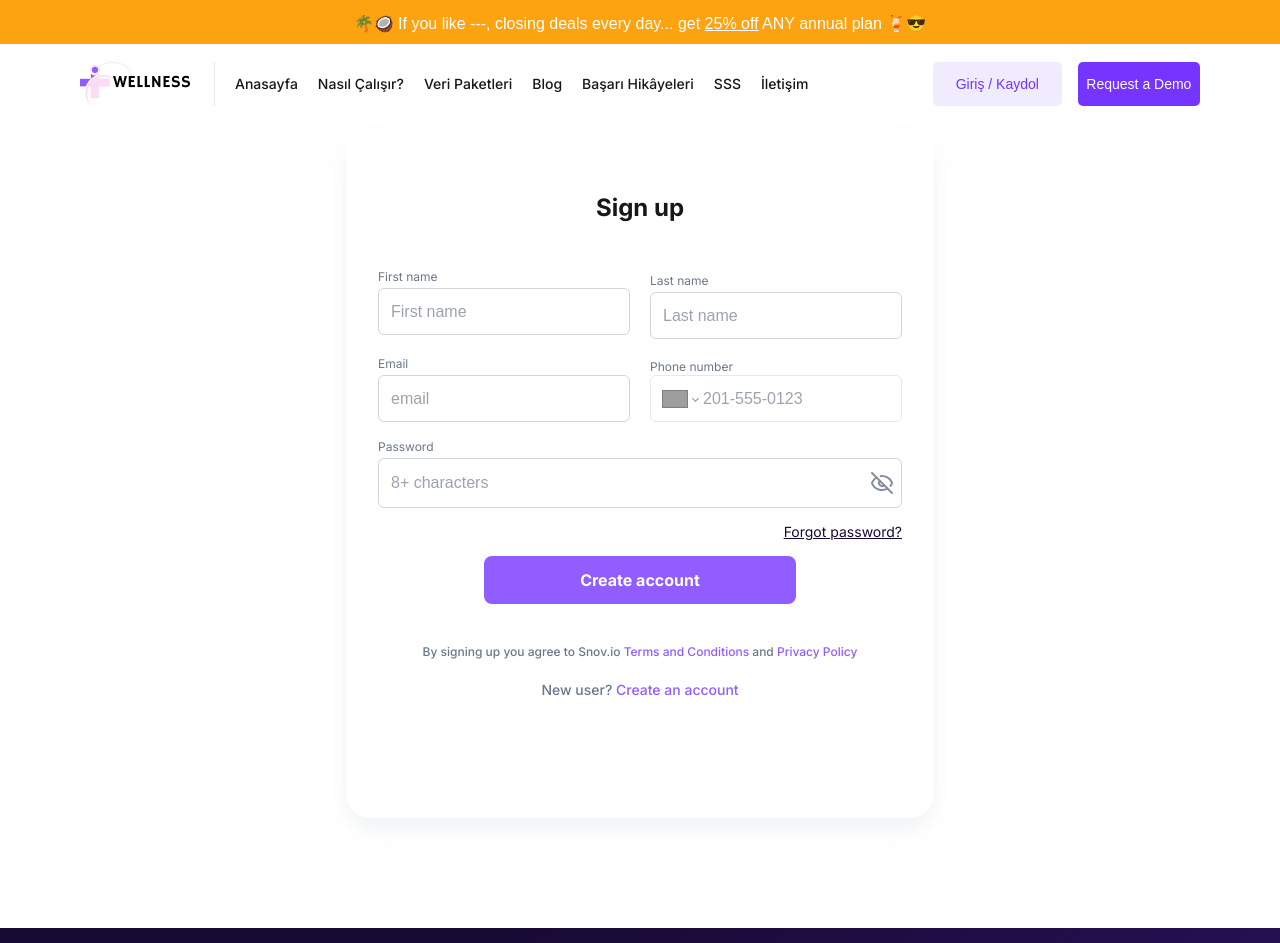
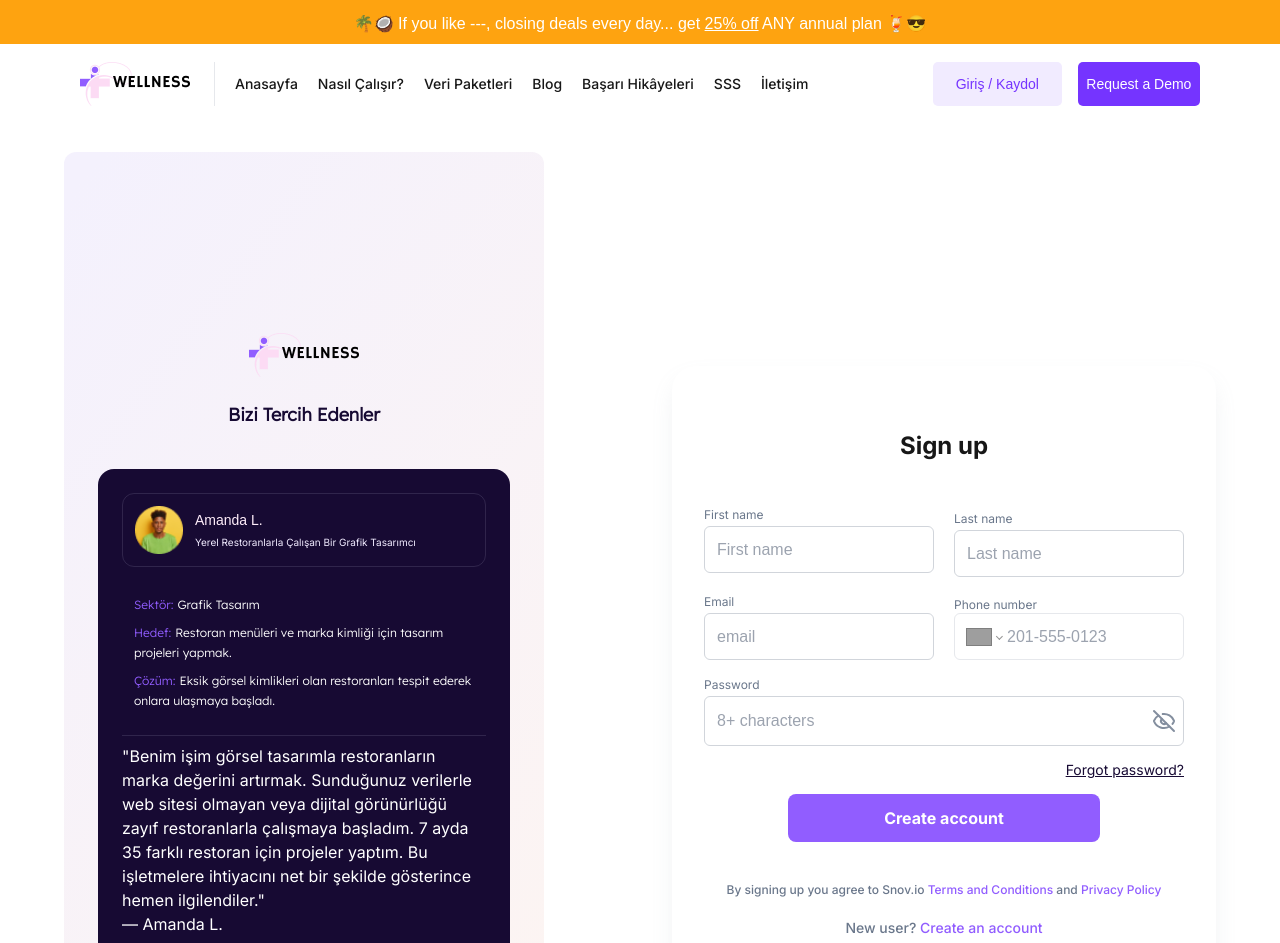
Before and after one commit to Medyanes-360/big-data-sale, a Next.js app: page /register in a window 1280 px wide. Shown: the top 943 px of the page. Built offline with nearby package versions, Linux system fonts and the light colour scheme; grey boxes are pictures that could not be loaded.

Commit message:
feat(Signup Page): added TestimonialsSection and mockdata

```diff
--- a/components/registerPage/index.jsx
+++ b/components/registerPage/index.jsx
@@ -1,12 +1,34 @@
 import PageContainer from "@/containers/PageContainers";
 import React from "react";
 import RegisterForm from "./registerForm";
+import TestimonialsSection from "./testimonialsSection";
+import wellnes from "@/public/assets/logo/welness_black.webp";
+import Image from "next/image";
 
 const RegisterPage = () => {
   return (
-    <PageContainer>
-      <div className="flex md:flex-row flex-col h-screen md:gap-32 m-auto">
-        <RegisterForm />
+    <PageContainer className="py-6 !px-6">
+      <div className="w-full max-w-6xl flex flex-col-reverse lg:flex-row gap-8 md:gap-32 items-center justify-center">
+        <div className="w-full md:max-w-[480px] md:h-[1032px] bg-bg-gradient flex flex-col items-center justify-center rounded-xl md:gap-6 py-12">
+          <Image
+            src={wellnes}
+            alt="Welness"
+            width={110}
+            className="items-center md:block hidden"
+            height={43.9}
+          />
+          <TestimonialsSection />
+        </div>
+        <div className="w-full lg:w-1/2 items-center justify-center flex flex-col">
+          <Image
+            src={wellnes}
+            alt="Welness"
+            width={110}
+            className="items-center md:hidden block"
+            height={43.9}
+          />
+          <RegisterForm />
+        </div>
       </div>
     </PageContainer>
   );
--- /dev/null
+++ b/components/registerPage/testimonialsSection/index.jsx
@@ -0,0 +1,34 @@
+"use client";
+import testimonialMockData from "@/public/testimonialMockData";
+import React from "react";
+import TestimonialCard from "./testimonialCard";
+import { TestimonialCarousel } from "@/globalElements/EmblaCarousel/TestimonialCarousel";
+
+const TestimonialsSection = () => {
+  return (
+    <section className="max-h-screen w-full">
+      <div className="gap-6 flex flex-col items-center">
+        <h1 className="text-lg text-center font-semibold text-tertiary-900 font-lexend">
+          Bizi Tercih Edenler
+        </h1>
+        <div className="flex flex-col items-center justify-center w-full">
+          <TestimonialCarousel
+            slides={testimonialMockData}
+            options={{ align: "start", containScroll: "trimSnaps" }}
+          >
+            {testimonialMockData?.map((item, index) => (
+              <div
+                key={index}
+                className="flex-[0_0_100%] py-4 items-center justify-center px-4 sm:px-8 md:px-6"
+              >
+                <TestimonialCard item={item} />
+              </div>
+            ))}
+          </TestimonialCarousel>
+        </div>
+      </div>
+    </section>
+  );
+};
+
+export default TestimonialsSection;
--- /dev/null
+++ b/components/registerPage/testimonialsSection/testimonialCard/index.jsx
@@ -0,0 +1,38 @@
+"use client";
+import Image from "next/image";
+
+const TestimonialCard = ({ item }) => {
+  return (
+    <div className="bg-tertiary-900 rounded-2xl gap-2 flex flex-col p-6 shadow-card embla__slide !ps-6 w-full h-full">
+      <div className="border border-gray600 rounded-xl p-3 flex items-center gap-3 mb-2">
+        <div className="relative w-12 h-12 rounded-full shrink-0">
+          <Image alt={item.name} src={item.image} fill />
+        </div>
+        <div>
+          <div className="text-light200 text-sm font-light font-Lexend mb-1">
+            {item.name}
+          </div>
+          <div className="text-tertiary-50 text-[10px] leading-4 font-normal font-Inter">
+            {item.desc}
+          </div>
+        </div>
+      </div>
+      <div className="flex flex-col items-start justify-center border-b-[1px] border-gray600 p-3 pb-6 gap-2">
+        <div className="text-tertiary-400 font-lexend font-normal text-[12px] leading-5">
+          Sektör:<span className="text-white-default pl-1">{item.sector}</span>
+        </div>
+        <div className="text-tertiary-400 font-lexend font-normal text-[12px] leading-5">
+          Hedef:<span className="text-white-default pl-1">{item.goal}</span>
+        </div>
+        <div className="text-tertiary-400 font-lexend font-normal text-[12px] leading-5">
+          Çözüm:<span className="text-white-default pl-1">{item.solution}</span>
+        </div>
+      </div>
+      <p className="flex flex-col text-white-default text-[12px] leading-5 md:text-base p-0 font-normal font-Inter">
+        "{item.comment}"<div>— {item.name}</div>
+      </p>
+    </div>
+  );
+};
+
+export default TestimonialCard;
--- /dev/null
+++ b/globalElements/EmblaCarousel/TestimonialCarousel.jsx
@@ -0,0 +1,43 @@
+"use client";
+import React, { useEffect, useState } from "react";
+import useEmblaCarousel from "embla-carousel-react";
+
+export function TestimonialCarousel({ children, slides, options }) {
+  const [emblaRef, emblaApi] = useEmblaCarousel(options);
+  const [activeIndex, setActiveIndex] = useState(0);
+
+  useEffect(() => {
+    if (!emblaApi) return;
+
+    const onSelect = () => {
+      const selectedIndex = emblaApi.selectedScrollSnap(); //aktif olan card
+      setActiveIndex(selectedIndex);
+    };
+
+    emblaApi.on("select", onSelect);
+
+    return () => {
+      emblaApi.off("select", onSelect);
+    };
+  }, [emblaApi]);
+
+  return (
+    <div className="w-full overflow-hidden" ref={emblaRef}>
+      <div className="px-[10px] flex justify-start gap-[30px]">{children}</div>
+      <div className="flex gap-1 mb-[20px] items-center justify-center">
+        {slides?.map((item, index) => {
+          return (
+            <div
+              className={`${
+                activeIndex == index
+                  ? "w-[30px] h-[8px] bg-tertiary-500 rounded-[22px]"
+                  : "w-[8px] h-[8px] bg-[#E6DBFF] rounded-[22px]"
+              }`}
+              key={index}
+            ></div>
+          );
+        })}
+      </div>
+    </div>
+  );
+}
--- /dev/null
+++ b/public/testimonialMockData.js
@@ -0,0 +1,76 @@
+const testimonialMockData = [
+    {
+      id: 1,
+      name: "Amanda L.",
+      desc:"Yerel Restoranlarla Çalışan Bir Grafik Tasarımcı",
+      sector: "Grafik Tasarım",
+      goal: "Restoran menüleri ve marka kimliği için tasarım projeleri yapmak.",
+      solution:
+        "Eksik görsel kimlikleri olan restoranları tespit ederek onlara ulaşmaya başladı.",
+      comment:
+        "Benim işim görsel tasarımla restoranların marka değerini artırmak. Sunduğunuz verilerle web sitesi olmayan veya dijital görünürlüğü zayıf restoranlarla çalışmaya başladım. 7 ayda 35 farklı restoran için projeler yaptım. Bu işletmelere ihtiyacını net bir şekilde gösterince hemen ilgilendiler.",
+      image: "/assets/images/author.png",
+    },
+    {
+      id: 2,
+      name: "Elena G.",
+      desc:"Yazılımcı",
+      sector: "Yazılım ve Teknoloji",
+      goal: "KOBİ'lere uygun özel yazılım çözümleri sunmak.",
+      solution:
+        "Müşterilerin iş süreçlerini analiz ederek ihtiyaçlarına özel CRM yazılımları geliştirdi.",
+      comment:
+        "KOBİ müşterilerimize özel geliştirdiğimiz yazılımlar sayesinde iş süreçlerinde %40 oranında zaman tasarrufu sağladık. Çoğu müşterimiz, ilk 6 ayda gelirlerinde artış gözlemledi.",
+      image: "/assets/images/author.png"
+    },
+    {
+      id: 3,
+      name: "James P.",
+      desc:"Yerel Restoranlarla Çalışan Bir Grafik Tasarımcı",
+      sector: "E-Ticaret ve Perakende",
+      goal: "Küçük işletmelerin çevrimiçi satışlarını artırmak.",
+      solution:
+        "Modern e-ticaret platformları kullanarak müşterilerin ürünlerini çevrimiçi satışa sundu.",
+      comment:
+        "E-ticaret projelerimizle işletmelerin gelirlerinde %200'e varan artışlar gözlemledik. Bir müşterimiz, ilk ayda stoklarını tamamen sattığını bildirdi.",
+      image: "/assets/images/author.png"
+    },
+    {
+      id: 4,
+      name: "Sophia T.",
+      desc:"Sağlık ve Güzellik Sektöründe online rezervasyon sorumlusu ",
+      sector: "Sağlık ve Güzellik",
+      goal: "Yerel güzellik merkezlerinin online rezervasyonlarını artırmak.",
+      solution:
+        "Online rezervasyon sistemleri kurarak işletmelerin müşteri erişimini genişletti.",
+      comment:
+        "Rezervasyon sistemimizi kullanan müşterilerimiz, %60 oranında daha fazla müşteri kazandı. Çoğu işletme, yoğun talep nedeniyle kapasitesini artırmayı düşündü.",
+      image: "/assets/images/author.png"
+    },
+    {
+      id: 5,
+      name: "David K.",
+      desc:"Eğitime ve Danışmanlığında çalışan bir SEO uzmanı",
+      sector: "Eğitim ve Danışmanlık",
+      goal: "Online eğitim platformlarını daha geniş kitlelere ulaştırmak.",
+      solution:
+        "SEO ve dijital pazarlama stratejileriyle eğitim platformlarının görünürlüğünü artırdı.",
+      comment:
+        "Eğitim platformlarımızla öğrenci sayısını 1 yıl içinde 3 katına çıkardık. Eğitmenler, daha fazla katılımcı çekmek için içeriklerini sürekli güncelledi.",
+      image: "/assets/images/author.png"
+    },
+    {
+      id: 6,
+      name: "Emily R.",
+      desc:"Tarım ve Gıda Sektöründe satış sorumlusu",
+      sector: "Tarım ve Gıda",
+      goal: "Yerel çiftçilerin ürünlerini dijital platformlarda satmalarını sağlamak.",
+      solution:
+        "E-ticaret entegrasyonu ve sosyal medya kampanyalarıyla çiftçilerin ürünlerini geniş kitlelere ulaştırdı.",
+      comment:
+        "Projemizle çiftçilerin gelirlerinde %35 artış sağladık. Çoğu çiftçi, müşteri kitlesinin şehir merkezlerinden gelmeye başladığını belirtti.",
+      image: "/assets/images/author.png"
+    },
+  ];
+
+  export default testimonialMockData;
--- a/tailwind.config.js
+++ b/tailwind.config.js
@@ -89,6 +89,8 @@ module.exports = {
         "custom-gradient":
           "linear-gradient(128.03deg, #F4F1FD 2.96%, #FEF5F0 105.34%)",
         "attachFile-gradient":
+          "linear-gradient(128.03deg, #F4F1FD 2.96%, #FEF5F0 105.34%)",
+        "bg-gradient":
           "linear-gradient(128.03deg, #F4F1FD 2.96%, #FEF5F0 105.34%)",
       },
       backdropBlur: {
```
